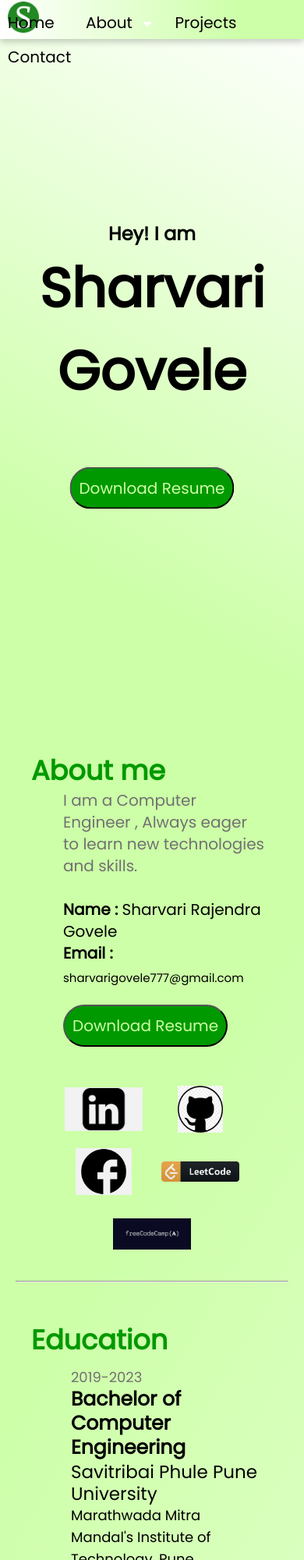
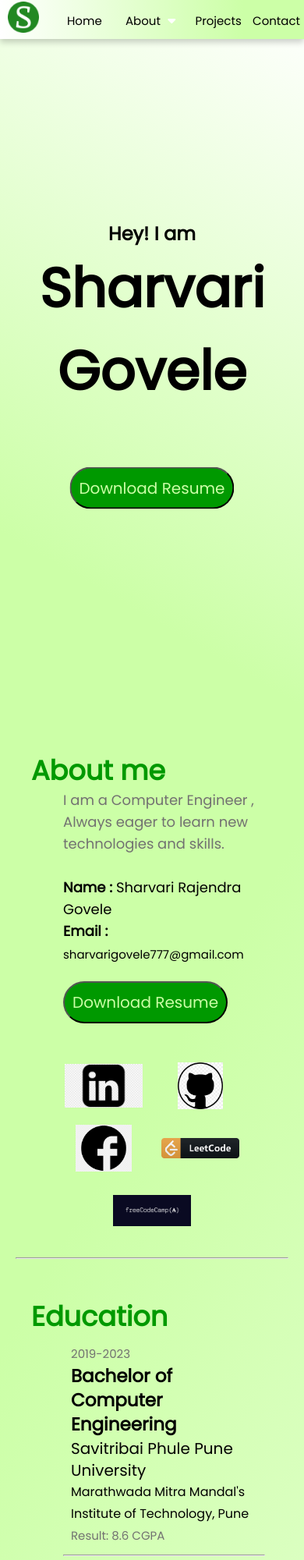
Before and after one commit to sharvari-govele/sharvari-govele.github.io, a plain HTML site: page index.html in a window 390 px wide. Shown: the top 2000 px of the page at 78% size. Drawn offline with Linux system fonts and the light colour scheme; a web font is replaced by a local one.

Commit message:
updated navbar

```diff
--- a/index.html
+++ b/index.html
@@ -41,7 +41,7 @@
 
 <div class="a">
     <h2>About me</h2>
-    <div class="ai" style="font-size: 20px;"><p style="color: #727171;">I am a Computer Engineer , Always eager to learn new technologies and skills.</p><br>
+    <div class="ai" style="font-size: 18px;"><p style="color: #727171;">I am a Computer Engineer , Always eager to learn new technologies and skills.</p><br>
     <p><b>Name :</b> Sharvari Rajendra Govele</p>
     <p><b>Email :</b><a href="mailto:sharvarigovele777@gmail.com" style="font-size: 15px;"> sharvarigovele777@gmail.com</a></p>
     <button ><a href="https://drive.google.com/file/d/1l5VMdjZajjV2Zpogg3uAOZqQnO4AHxLj/view?usp=sharing"
--- a/styles.css
+++ b/styles.css
@@ -8,6 +8,7 @@ font-family: "Poppins",sans-serif;
 body{
     background-color: #ffffff;
 }
+
 nav{
     position: fixed;
     width: 100%;
@@ -42,8 +43,6 @@ img{
     color: black;
    margin: 10px;
     font-size: 20px;
-
-
 }
 #navbar a:hover{
     color: #009900;
@@ -96,7 +95,25 @@ color: #009900;
     display: block;
   }
 
-@media (min-width:480px){
+  @media only screen and (max-width:680px){
+    .dropdown-content{
+        display: none;
+
+    }
+
+    #navbar{
+        display: block;
+
+        position: absolute;
+        right: 0;
+        top:0;
+    }
+    #navbar a{
+        text-decoration: none;
+        color: black;
+       margin: 5px;
+        font-size: 15px;
+    }
 
 }
 section{
@@ -215,17 +232,17 @@ button a{
 }
 .edu{
     color: #727171;
-    font-size: 18px;
+    font-size: 15px;
 }
 .name b{
-font-size: 25px;
+font-size: 23px;
 }
 .university{
-font-size: 23px;
+font-size: 20px;
 
 }
 .clgname{
-font-size: 18px;
+font-size: 16px;
 }
 .skill{
     margin-top: 10px;
```
